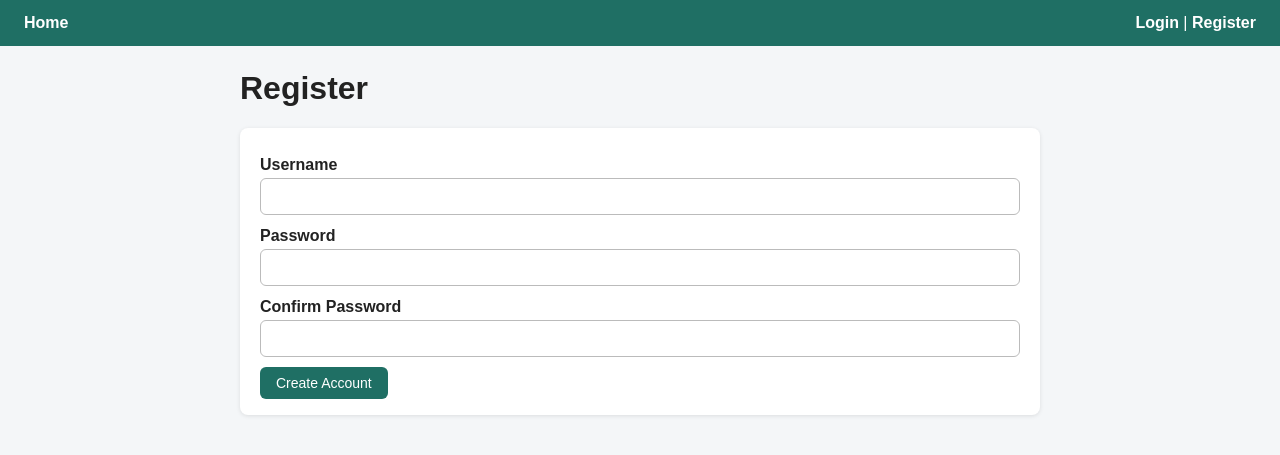
After one commit to Bharati-png/blog-php-mysql, a PHP site: page /register.php in a window 1280 px wide. The commit adds this page. Shown: the top 455 px of the page. Run offline with PHP 8.4, Linux system fonts and the light colour scheme.

Commit message:
Task 2: CRUD operations and user authentication

```diff
--- /dev/null
+++ b/db.php
@@ -0,0 +1,14 @@
+<?php
+$host = 'localhost';
+$dbname = 'blog';
+$user = 'root';
+$pass = '';
+
+try {
+    $pdo = new PDO("mysql:host=$host;dbname=$dbname;charset=utf8mb4", $user, $pass, [
+        PDO::ATTR_ERRMODE => PDO::ERRMODE_EXCEPTION,
+        PDO::ATTR_DEFAULT_FETCH_MODE => PDO::FETCH_ASSOC,
+    ]);
+} catch (PDOException $e) {
+    die('Database connection failed. Check that MySQL is running.');
+}
--- /dev/null
+++ b/footer.php
@@ -0,0 +1,3 @@
+</div>
+</body>
+</html>
--- /dev/null
+++ b/header.php
@@ -0,0 +1,33 @@
+<!DOCTYPE html>
+<html lang="en">
+<head>
+    <meta charset="UTF-8">
+    <meta name="viewport" content="width=device-width, initial-scale=1">
+    <title>My Blog</title>
+    <style>
+        body { font-family: Arial, sans-serif; background: #f4f6f8; margin: 0; color: #222; }
+        nav { background: #1f6f64; padding: 14px 24px; display: flex; gap: 18px; align-items: center; }
+        nav a { color: #fff; text-decoration: none; font-weight: bold; }
+        nav .right { margin-left: auto; color: #fff; }
+        .container { max-width: 800px; margin: 24px auto; padding: 0 16px; }
+        .card { background: #fff; padding: 16px 20px; margin-bottom: 16px; border-radius: 8px; box-shadow: 0 1px 4px rgba(0,0,0,.1); }
+        form label { display: block; margin: 12px 0 4px; font-weight: bold; }
+        input[type=text], input[type=password], textarea { width: 100%; padding: 10px; box-sizing: border-box; border: 1px solid #bbb; border-radius: 6px; }
+        .btn { display: inline-block; background: #1f6f64; color: #fff; border: 0; padding: 8px 16px; border-radius: 6px; text-decoration: none; cursor: pointer; font-size: 14px; margin-top: 10px; }
+        .btn.danger { background: #c0392b; }
+        .error { background: #fdecea; color: #b71c1c; padding: 10px; border-radius: 6px; }
+        .success { background: #e8f5e9; color: #1b5e20; padding: 10px; border-radius: 6px; }
+        small { color: #666; }
+    </style>
+</head>
+<body>
+<nav>
+    <a href="index.php">Home</a>
+    <?php if (isset($_SESSION['user_id'])): ?>
+        <a href="create.php">New Post</a>
+        <span class="right">Hello, <?= h($_SESSION['username']) ?> | <a href="logout.php">Logout</a></span>
+    <?php else: ?>
+        <span class="right"><a href="login.php">Login</a> | <a href="register.php">Register</a></span>
+    <?php endif; ?>
+</nav>
+<div class="container">
--- /dev/null
+++ b/init.php
@@ -0,0 +1,14 @@
+<?php
+session_start();
+require_once __DIR__ . '/db.php';
+
+function h($text) {
+    return htmlspecialchars((string)$text, ENT_QUOTES, 'UTF-8');
+}
+
+function require_login() {
+    if (!isset($_SESSION['user_id'])) {
+        header('Location: login.php');
+        exit;
+    }
+}
--- /dev/null
+++ b/logout.php
@@ -0,0 +1,6 @@
+<?php
+require 'init.php';
+$_SESSION = [];
+session_destroy();
+header('Location: login.php');
+exit;
--- /dev/null
+++ b/register.php
@@ -0,0 +1,45 @@
+<?php
+require 'init.php';
+
+$error = '';
+if ($_SERVER['REQUEST_METHOD'] === 'POST') {
+    $username = trim($_POST['username'] ?? '');
+    $password = $_POST['password'] ?? '';
+    $confirm = $_POST['confirm'] ?? '';
+
+    if (strlen($username) < 3 || strlen($username) > 50) {
+        $error = 'Username must be 3 to 50 characters.';
+    } elseif (strlen($password) < 6) {
+        $error = 'Password must be at least 6 characters.';
+    } elseif ($password !== $confirm) {
+        $error = 'Passwords do not match.';
+    } else {
+        $stmt = $pdo->prepare("SELECT id FROM users WHERE username = ?");
+        $stmt->execute([$username]);
+        if ($stmt->fetch()) {
+            $error = 'That username is already taken.';
+        } else {
+            $hash = password_hash($password, PASSWORD_DEFAULT);
+            $stmt = $pdo->prepare("INSERT INTO users (username, password) VALUES (?, ?)");
+            $stmt->execute([$username, $hash]);
+            header('Location: login.php?registered=1');
+            exit;
+        }
+    }
+}
+include 'header.php';
+?>
+<h1>Register</h1>
+<?php if ($error): ?><p class="error"><?= h($error) ?></p><?php endif; ?>
+
+<form method="post" class="card">
+    <label>Username</label>
+    <input type="text" name="username" value="<?= h($_POST['username'] ?? '') ?>">
+    <label>Password</label>
+    <input type="password" name="password">
+    <label>Confirm Password</label>
+    <input type="password" name="confirm">
+    <button class="btn">Create Account</button>
+</form>
+
+<?php include 'footer.php'; ?>
```
Also changed, not shown: create.php (added, +32 -0 lines), database/schema.sql (added, +16 -0 lines), delete.php (added, +11 -0 lines), edit.php (added, +44 -0 lines), index.php (+26 -1 lines), login.php (added, +36 -0 lines), README.md.
